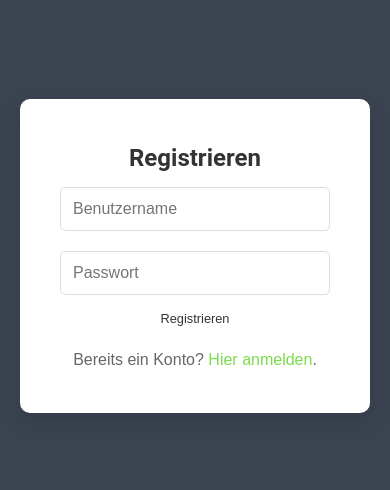
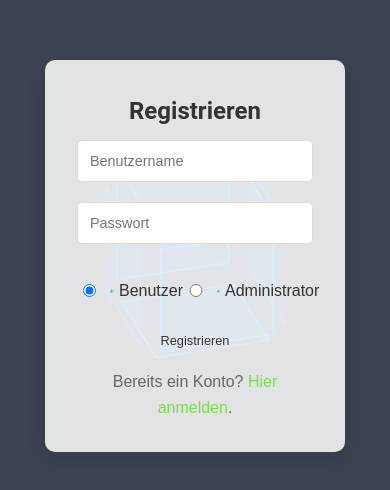
Before and after one commit to Alexandru-Dumitrel-Gheorghe/task-timer-app, a React (Create React App) app: page /register in a window 390 px wide. Shown: the part 166-656 px from the top of the page. Built offline with nearby package versions, Linux system fonts and the light colour scheme.

Commit message:
added 3d animation

```diff
--- a/package.json
+++ b/package.json
@@ -20,6 +20,7 @@
     "react-hot-toast": "^2.4.1",
     "react-icons": "^5.3.0",
     "react-modal": "^3.16.1",
+    "react-parallax-tilt": "^1.7.246",
     "react-router-dom": "^6.27.0",
     "react-scripts": "5.0.1",
     "react-table": "^7.8.0",
--- a/src/components/Auth/Login.module.css
+++ b/src/components/Auth/Login.module.css
@@ -1,3 +1,5 @@
+/* src/components/Login/Login.module.css */
+
 .container {
   display: flex;
   justify-content: center;
@@ -6,10 +8,64 @@
   background-color: #3b4351;
   padding: 20px;
   overflow: hidden;
+  position: relative;
+}
+
+.cube {
+  width: 200px;
+  height: 200px;
+  position: absolute;
+  top: 50%;
+  left: 50%;
+  transform-style: preserve-3d;
+  transform: translate(-50%, -50%) rotateX(-30deg) rotateY(-30deg);
+  animation: rotateCube 10s infinite linear;
+  z-index: 0;
+}
+
+.face {
+  position: absolute;
+  width: 200px;
+  height: 200px;
+  background: rgba(255, 255, 255, 0.1);
+  border: 2px solid #1e88e5;
+}
+
+.face1 {
+  transform: rotateY(0deg) translateZ(100px);
+}
+.face2 {
+  transform: rotateY(90deg) translateZ(100px);
+}
+.face3 {
+  transform: rotateY(180deg) translateZ(100px);
+}
+.face4 {
+  transform: rotateY(-90deg) translateZ(100px);
+}
+.face5 {
+  transform: rotateX(90deg) translateZ(100px);
+}
+.face6 {
+  transform: rotateX(-90deg) translateZ(100px);
+}
+
+@keyframes rotateCube {
+  from {
+    transform: translate(-50%, -50%) rotateX(-30deg) rotateY(0deg);
+  }
+  to {
+    transform: translate(-50%, -50%) rotateX(-30deg) rotateY(360deg);
+  }
 }
 
 .formWrapper {
-  background-color: #ffffff;
+  background-color: rgba(
+    255,
+    255,
+    255,
+    0.85
+  ); /* Halbtransparentes Hintergrund */
   padding: 2.5rem;
   border-radius: 10px;
   box-shadow: 0 10px 20px rgba(0, 0, 0, 0.1);
@@ -17,6 +73,7 @@
   width: 100%;
   text-align: center;
   position: relative;
+  z-index: 1;
   animation: formEnter 1s ease forwards;
 }
 
@@ -29,30 +86,6 @@
     transform: scale(1);
     opacity: 1;
   }
-}
-
-.switcherWrapper {
-  display: flex;
-  justify-content: center;
-  margin-bottom: 1.5rem;
-}
-
-.switcher {
-  padding: 0.5rem 1rem;
-  cursor: pointer;
-  color: #ccc;
-  border-bottom: 2px solid transparent;
-  transition: all 0.3s ease;
-}
-
-.switcher.isActive {
-  color: #ffffff;
-  border-bottom: 2px solid #ffffff;
-}
-
-.switcher:hover {
-  color: #ffffff;
-  transform: scale(1.1);
 }
 
 h2 {
@@ -136,3 +169,67 @@ p a:hover {
   text-decoration: underline;
   color: #69c43e;
 }
+
+/* Responsive Design */
+
+@media (min-width: 768px) {
+  .formWrapper {
+    padding: 3rem;
+    max-width: 500px;
+  }
+
+  .cube {
+    width: 250px;
+    height: 250px;
+  }
+
+  .face {
+    width: 250px;
+    height: 250px;
+  }
+}
+
+@media (max-width: 480px) {
+  .cube {
+    width: 150px;
+    height: 150px;
+  }
+
+  .face {
+    width: 150px;
+    height: 150px;
+  }
+
+  .formWrapper {
+    padding: 2rem;
+    max-width: 300px;
+  }
+
+  h2 {
+    font-size: 1.5rem;
+  }
+
+  input {
+    font-size: 0.9rem;
+  }
+
+  button {
+    font-size: 0.9rem;
+  }
+}
+
+/* Dark Mode Support */
+body.dark-mode {
+  --container-bg: #2c2c2c;
+  --text-color: #e0e0e0;
+  --background-color: #3a3a3a;
+  --shadow-color: rgba(0, 0, 0, 0.7);
+  --primary-color: #1e88e5;
+  --primary-hover-bg: #1565c0;
+  --success-color: #43a047;
+  --warning-color: #f1c40f;
+  --danger-color: #e74c3c;
+  --secondary-text: #bdc3c7;
+  --progress-bg: #555555;
+  --transition-speed: 0.3s;
+}
--- a/src/components/Auth/Register.js
+++ b/src/components/Auth/Register.js
@@ -1,16 +1,21 @@
-// src/components/Auth/Register.js
+// src/components/Auth/Register.jsx
+
 import React, { useState, useContext } from "react";
 import axiosInstance from "../../axiosConfig"; // Verwenden der konfigurierten Axios-Instanz
 import { useNavigate, Link } from "react-router-dom";
 import styles from "./Register.module.css";
 import { AuthContext } from "../../context/AuthContext"; // Importiere AuthContext
+import { useSnackbar } from "notistack"; // Importiere useSnackbar aus notistack
+import { FaUserPlus, FaUserShield } from "react-icons/fa"; // Importiere Icons
 
 const Register = () => {
   const { login } = useContext(AuthContext); // Zugriff auf die Login-Funktion aus AuthContext
   const [username, setUsername] = useState("");
   const [password, setPassword] = useState("");
+  const [role, setRole] = useState("user"); // Standardrolle ist 'user'
   const [loading, setLoading] = useState(false); // Ladezustand, um Mehrfachübermittlungen zu verhindern
   const navigate = useNavigate();
+  const { enqueueSnackbar } = useSnackbar(); // Verwendung des Snackbar-Hooks
 
   const handleRegister = async (e) => {
     e.preventDefault();
@@ -19,6 +24,7 @@ const Register = () => {
       const response = await axiosInstance.post("/register", {
         username,
         password,
+        role, // Sende die ausgewählte Rolle mit
       });
 
       const { token, user } = response.data;
@@ -26,23 +32,41 @@ const Register = () => {
       // Wenn Token und Benutzer zurückgegeben werden, melde den Benutzer automatisch an
       if (token && user) {
         await login(token); // Verwende die Login-Funktion aus AuthContext
+        localStorage.setItem("user", JSON.stringify(user));
+        enqueueSnackbar("Erfolgreich registriert und angemeldet!", {
+          variant: "success",
+        }); // Erfolgsmeldung
         navigate("/products");
       } else {
+        enqueueSnackbar(
+          "Registrierung erfolgreich, bitte loggen Sie sich ein.",
+          { variant: "info" }
+        );
         navigate("/login");
       }
     } catch (error) {
       setLoading(false);
       console.error("Registrierung fehlgeschlagen", error);
+      enqueueSnackbar(
+        "Registrierung fehlgeschlagen: " +
+          (error.response?.data?.message || error.message),
+        { variant: "error" }
+      ); // Fehlermeldung
     }
   };
 
   return (
     <div className={styles.container}>
+      <div className={styles.cube}>
+        <div className={`${styles.face} ${styles.face1}`}></div>
+        <div className={`${styles.face} ${styles.face2}`}></div>
+        <div className={`${styles.face} ${styles.face3}`}></div>
+        <div className={`${styles.face} ${styles.face4}`}></div>
+        <div className={`${styles.face} ${styles.face5}`}></div>
+        <div className={`${styles.face} ${styles.face6}`}></div>
+      </div>
       <div className={styles.formWrapper}>
         <h2>Registrieren</h2>
-        {loading ? (
-          <p>Lädt...</p>
-        ) : (
         <form onSubmit={handleRegister}>
           <input
             type="text"
@@ -60,11 +84,37 @@ const Register = () => {
             required
             disabled={loading} // Deaktiviere Eingaben beim Laden
           />
+
+          {/* Registrierungsoptionen */}
+          <div className={styles.roleSelection}>
+            <label className={styles.roleOption}>
+              <input
+                type="radio"
+                value="user"
+                checked={role === "user"}
+                onChange={() => setRole("user")}
+                disabled={loading}
+              />
+              <FaUserPlus className={styles.roleIcon} />
+              Benutzer
+            </label>
+            <label className={styles.roleOption}>
+              <input
+                type="radio"
+                value="admin"
+                checked={role === "admin"}
+                onChange={() => setRole("admin")}
+                disabled={loading}
+              />
+              <FaUserShield className={styles.roleIcon} />
+              Administrator
+            </label>
+          </div>
+
           <button type="submit" disabled={loading}>
             {loading ? "Lädt..." : "Registrieren"}
           </button>
         </form>
-        )}
         <p>
           Bereits ein Konto? <Link to="/login">Hier anmelden</Link>.
         </p>
--- a/src/components/Auth/Register.module.css
+++ b/src/components/Auth/Register.module.css
@@ -1,3 +1,8 @@
+/* src/components/Auth/Register.module.css */
+
+@import "../../styles/variables.css";
+
+/* Container für die Register-Seite */
 .container {
   display: flex;
   justify-content: center;
@@ -6,10 +11,66 @@
   background-color: #3b4351;
   padding: 20px;
   overflow: hidden;
+  position: relative;
 }
 
+/* 3D Cube Styling */
+.cube {
+  width: 150px;
+  height: 150px;
+  position: absolute;
+  top: 50%;
+  left: 50%;
+  transform-style: preserve-3d;
+  transform: translate(-50%, -50%) rotateX(-30deg) rotateY(-30deg);
+  animation: rotateCube 10s infinite linear;
+  z-index: 0; /* Hintergrund */
+}
+
+.face {
+  position: absolute;
+  width: 150px;
+  height: 150px;
+  background: rgba(30, 136, 229, 0.2); /* Leicht transparente Farbe */
+  border: 2px solid #1e88e5;
+}
+
+.face1 {
+  transform: rotateY(0deg) translateZ(75px);
+}
+.face2 {
+  transform: rotateY(90deg) translateZ(75px);
+}
+.face3 {
+  transform: rotateY(180deg) translateZ(75px);
+}
+.face4 {
+  transform: rotateY(-90deg) translateZ(75px);
+}
+.face5 {
+  transform: rotateX(90deg) translateZ(75px);
+}
+.face6 {
+  transform: rotateX(-90deg) translateZ(75px);
+}
+
+@keyframes rotateCube {
+  from {
+    transform: translate(-50%, -50%) rotateX(-30deg) rotateY(0deg);
+  }
+  to {
+    transform: translate(-50%, -50%) rotateX(-30deg) rotateY(360deg);
+  }
+}
+
+/* Formular-Styling */
 .formWrapper {
-  background-color: #ffffff;
+  background-color: rgba(
+    255,
+    255,
+    255,
+    0.85
+  ); /* Halbtransparentes Hintergrund */
   padding: 2.5rem;
   border-radius: 10px;
   box-shadow: 0 10px 20px rgba(0, 0, 0, 0.1);
@@ -17,6 +78,7 @@
   width: 100%;
   text-align: center;
   position: relative;
+  z-index: 1; /* Formular über dem Cube */
   animation: formEnter 1s ease forwards;
 }
 
@@ -29,30 +91,6 @@
     transform: scale(1);
     opacity: 1;
   }
-}
-
-.switcherWrapper {
-  display: flex;
-  justify-content: center;
-  margin-bottom: 1.5rem;
-}
-
-.switcher {
-  padding: 0.5rem 1rem;
-  cursor: pointer;
-  color: #ccc;
-  border-bottom: 2px solid transparent;
-  transition: all 0.3s ease;
-}
-
-.switcher.isActive {
-  color: #ffffff;
-  border-bottom: 2px solid #ffffff;
-}
-
-.switcher:hover {
-  color: #ffffff;
-  transform: scale(1.1);
 }
 
 h2 {
@@ -69,6 +107,36 @@ h2 {
   100% {
     opacity: 1;
   }
+}
+
+/* Registrierungsoptionen */
+.roleSelection {
+  display: flex;
+  justify-content: space-around;
+  margin: 20px 0;
+}
+
+.roleOption {
+  display: flex;
+  align-items: center;
+  cursor: pointer;
+  color: #333;
+  transition: color 0.3s ease;
+}
+
+.roleOption input {
+  margin-right: 8px;
+  cursor: pointer;
+}
+
+.roleIcon {
+  margin-right: 5px;
+  font-size: 1.2rem;
+  color: var(--primary-color);
+}
+
+.roleOption:hover {
+  color: var(--primary-color);
 }
 
 input {
@@ -136,3 +204,83 @@ p a:hover {
   text-decoration: underline;
   color: #69c43e;
 }
+
+/* Responsive Design */
+
+@media (min-width: 768px) {
+  .container {
+    max-width: 900px; /* Erhöht auf 900px für größere Bildschirme */
+  }
+
+  .cube {
+    width: 200px;
+    height: 200px;
+  }
+
+  .face {
+    width: 200px;
+    height: 200px;
+  }
+
+  .formWrapper {
+    padding: 3rem;
+    max-width: 500px;
+  }
+
+  .roleSelection {
+    margin: 25px 0;
+  }
+
+  .roleIcon {
+    font-size: 1.5rem;
+  }
+}
+
+@media (max-width: 480px) {
+  .cube {
+    width: 120px;
+    height: 120px;
+  }
+
+  .face {
+    width: 120px;
+    height: 120px;
+  }
+
+  .formWrapper {
+    padding: 2rem;
+    max-width: 300px;
+  }
+
+  h2 {
+    font-size: 1.5rem;
+  }
+
+  input {
+    font-size: 0.9rem;
+  }
+
+  button {
+    font-size: 0.9rem;
+  }
+
+  .roleIcon {
+    font-size: 1rem;
+  }
+}
+
+/* Dark Mode Support */
+body.dark-mode {
+  --container-bg: #2c2c2c;
+  --text-color: #e0e0e0;
+  --background-color: #3a3a3a;
+  --shadow-color: rgba(0, 0, 0, 0.7);
+  --primary-color: #1e88e5;
+  --primary-hover-bg: #1565c0;
+  --success-color: #43a047;
+  --warning-color: #f1c40f;
+  --danger-color: #e74c3c;
+  --secondary-text: #bdc3c7;
+  --progress-bg: #555555;
+  --transition-speed: 0.3s;
+}
```
Also changed, not shown: src/components/Auth/Login.js (+15 -4 lines), 1 other file (tests, documents, lock files or other folders). Lines whose indentation alone changed are shown as unchanged.
